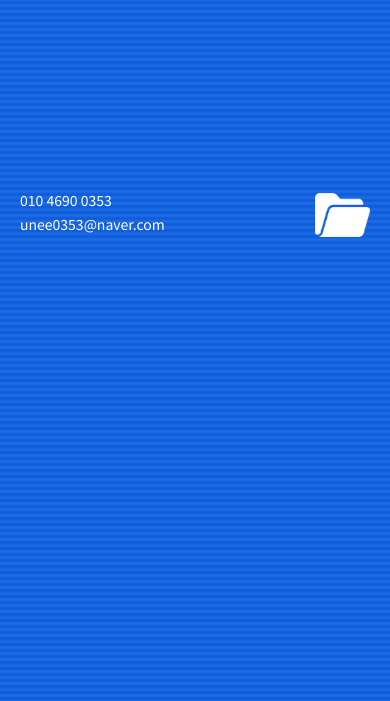
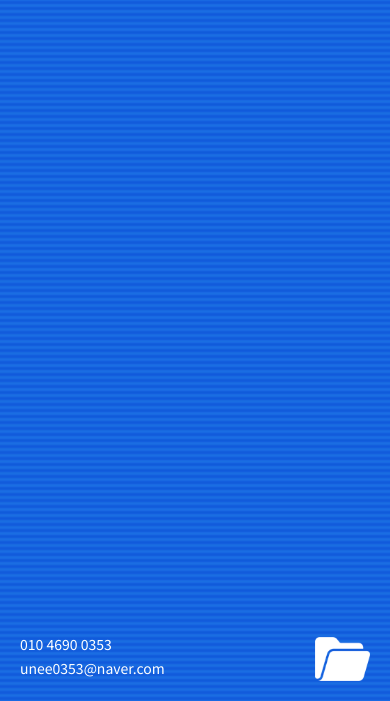
Before and after one commit to unee0353/portfolio, a plain HTML site: page index.html in a window 390 px wide. Shown: the part 143-844 px from the top of the page. Drawn offline with Linux system fonts and the light colour scheme; some packages are replaced by stand-ins of ours; no server answers; files whose address does not match are found by name; a web font is replaced by a local one.

Commit message:
Update style.css

```diff
--- a/css/style.css
+++ b/css/style.css
@@ -1351,9 +1351,3 @@ padding-top:30px;}
   }
 
 }
-@media (max-width: 991px){
-  .in_header{
-    height: 400px;
-  }
-
-}
```
